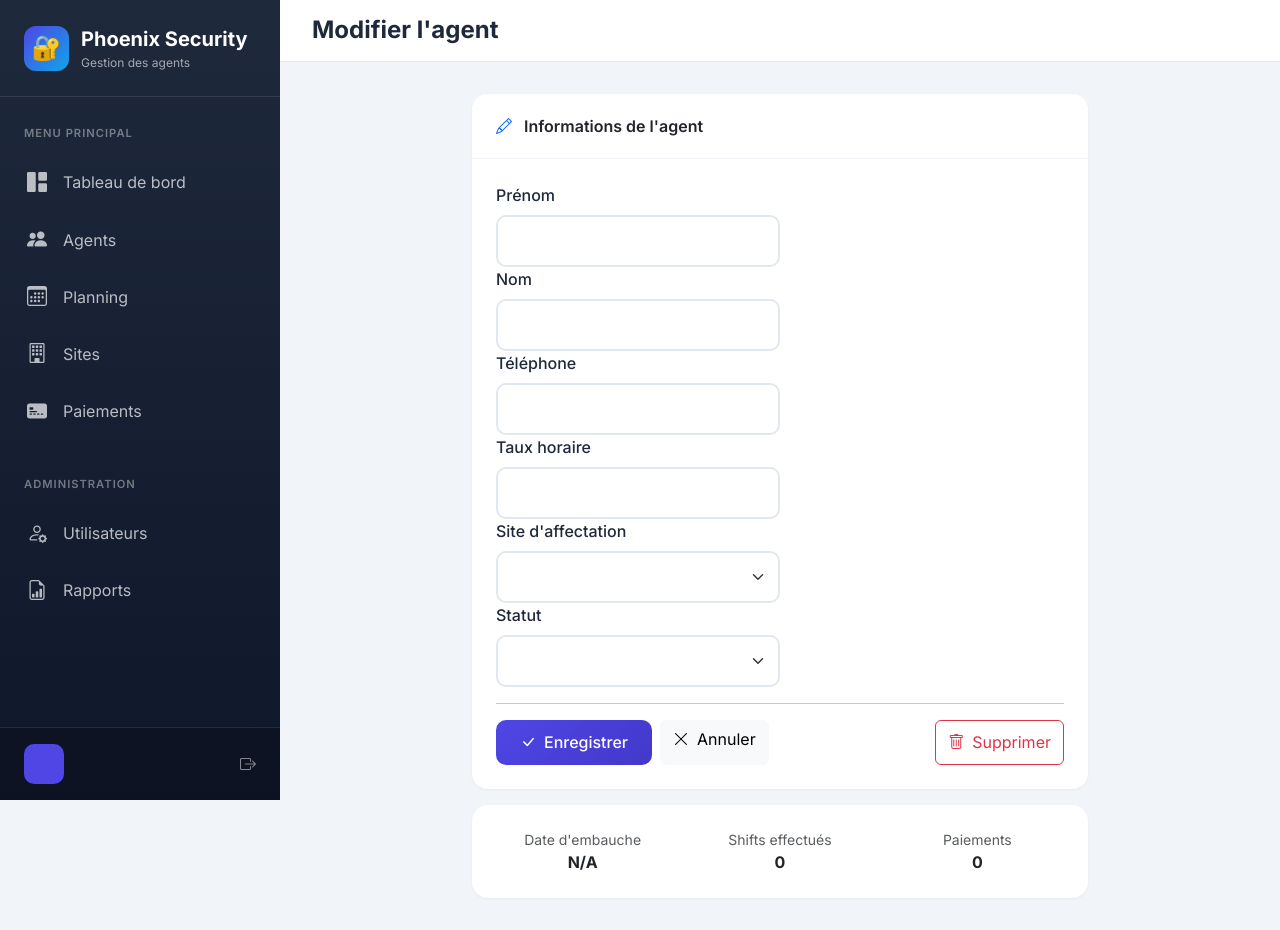
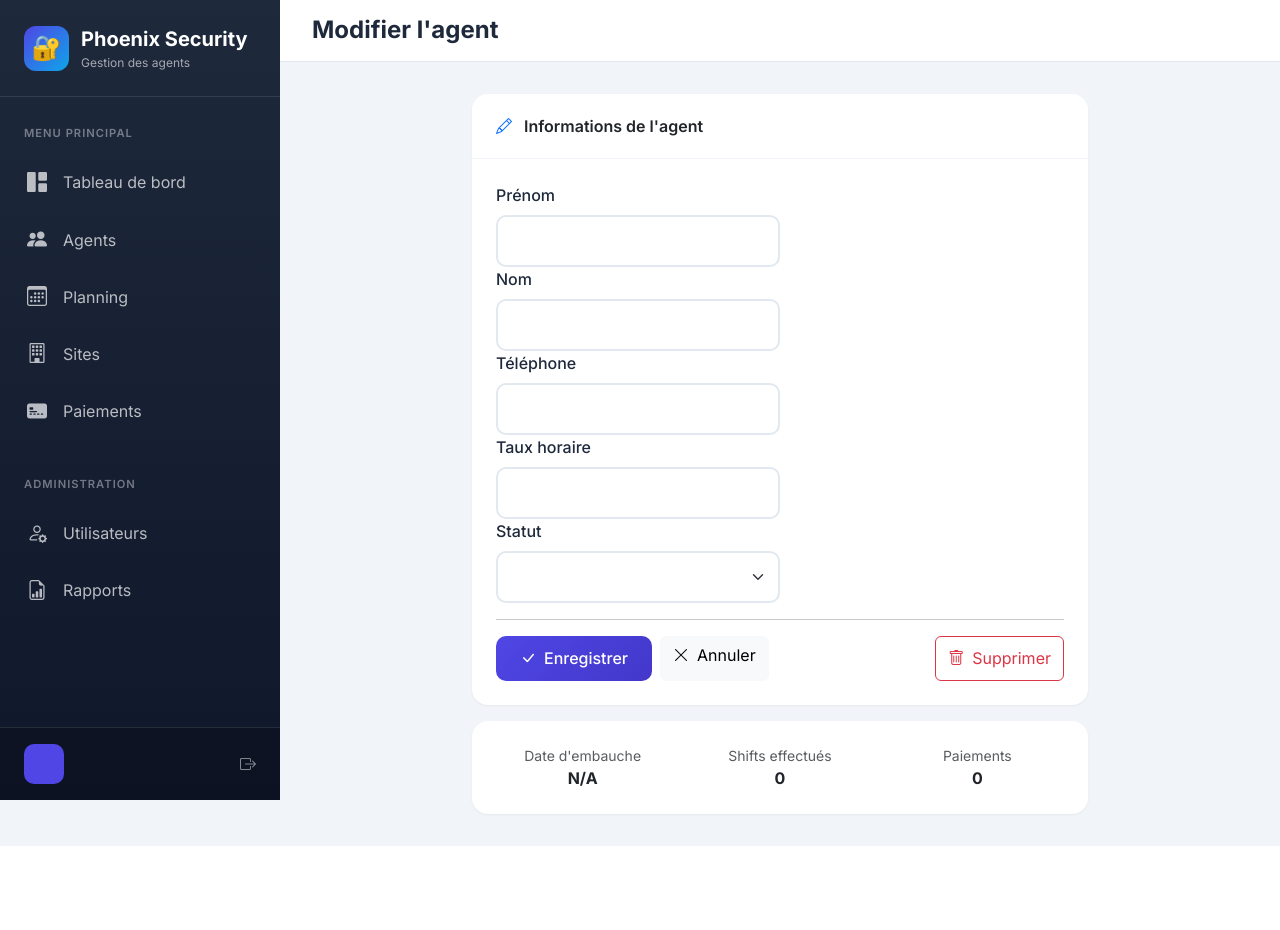
Before and after one commit to Wassimbkl/phoenix-security, a Symfony app: template templates/admin/agents/agent_edit.html.twig in a window 1280 px wide. After the commit the page ends 846 px from the top, so only its background shows below. Run offline with Twig, Linux system fonts and the light colour scheme; the template is opened without the code that fills it, so the values that code supplies are empty; form fields are guessed from the names that the template uses; some libraries are stand-ins or nearby versions.

Commit message:
refactor: Remove site assignment field from agent edit form

```diff
--- a/src/Controller/AdminController.php
+++ b/src/Controller/AdminController.php
@@ -250,11 +250,6 @@ class AdminController extends AbstractController
             ->add('lastName', TextType::class, ['label' => 'Nom'])
             ->add('phone', TextType::class, ['label' => 'Téléphone', 'required' => false])
             ->add('hourlyRate', MoneyType::class, ['label' => 'Taux horaire', 'currency' => 'EUR'])
-            ->add('site', EntityType::class, [
-                'class' => Site::class,
-                'choice_label' => 'name',
-                'label' => 'Site'
-            ])
             ->add('status', ChoiceType::class, [
                 'label' => 'Statut',
                 'choices' => [
--- a/templates/admin/agents/agent_edit.html.twig
+++ b/templates/admin/agents/agent_edit.html.twig
@@ -37,11 +37,6 @@
                         <label class="form-label">Taux horaire</label>
                         {{ form_widget(form.hourlyRate, {'attr': {'class': 'form-control'}}) }}
                         {{ form_errors(form.hourlyRate) }}
-                    </div>
-                    <div class="col-md-6">
-                        <label class="form-label">Site d'affectation</label>
-                        {{ form_widget(form.site, {'attr': {'class': 'form-select'}}) }}
-                        {{ form_errors(form.site) }}
                     </div>
                     <div class="col-md-6">
                         <label class="form-label">Statut</label>
```
